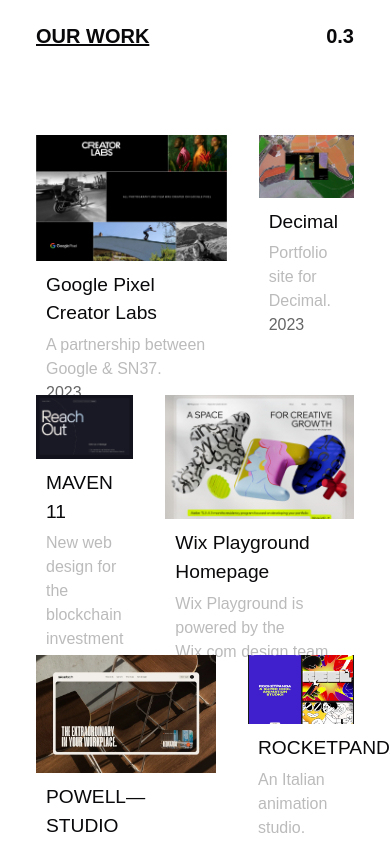
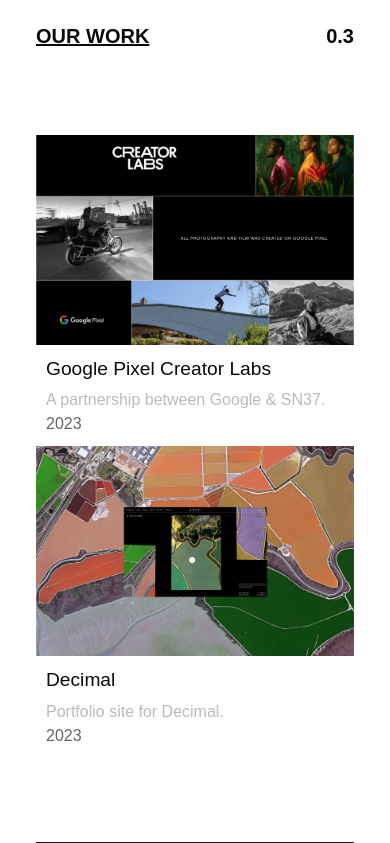
Before and after one commit to yashkamdar-YK/Agency-Website-2.0, a Next.js app: page /Home in a window 390 px wide. Shown: the part 4420-5263 px from the top of the page. Built offline with nearby package versions, Linux system fonts and the light colour scheme; a web font is replaced by a local one.

Commit message:
project sexction fixed

```diff
--- a/src/components/project/index.jsx
+++ b/src/components/project/index.jsx
@@ -18,6 +18,7 @@
       requestAnimationFrameId = window.requestAnimationFrame(animate);
     }
   };
+
 
   const animate = () => {
     //Add easing to the animation
@@ -42,13 +43,20 @@
   return (
     <div
       onMouseMove={manageMouseMove}
-      className="flex mt-[10vh] h-[45vw] gap-8"
+      className="md:flex mt-[10vh] gap-8"
     >
       <div
         ref={firstImage}
         className="relative"
         style={{
-          width: reversed ? "33.33%" : "66.66%",
+          width:
+            window.innerWidth < 768
+              ? "100%"
+              : window.innerWidth >= 768 && window.innerWidth < 1024
+                ? "50%"
+                : reversed
+                  ? "33.33%"
+                  : "66.66%",
         }}
       >
         <div className="relative pb-[66%]">
@@ -74,7 +82,14 @@
         ref={secondImage}
         className="relative"
         style={{
-          width: reversed ? "66.66%" : "33.33%",
+          width:
+            window.innerWidth < 768
+              ? "100%"
+              : window.innerWidth >= 768 && window.innerWidth < 1024
+                ? "50%"
+                : reversed
+                  ? "66.66%"
+                  : "33.33%",
         }}
       >
         <div className="relative pb-[66%]">
@@ -95,6 +110,6 @@
           <p className="text-[1em] mt-0 text-[#656565]">{projects[1].year}</p>
         </div>
       </div>
-    </div>
+    </div >
   );
 }
```
